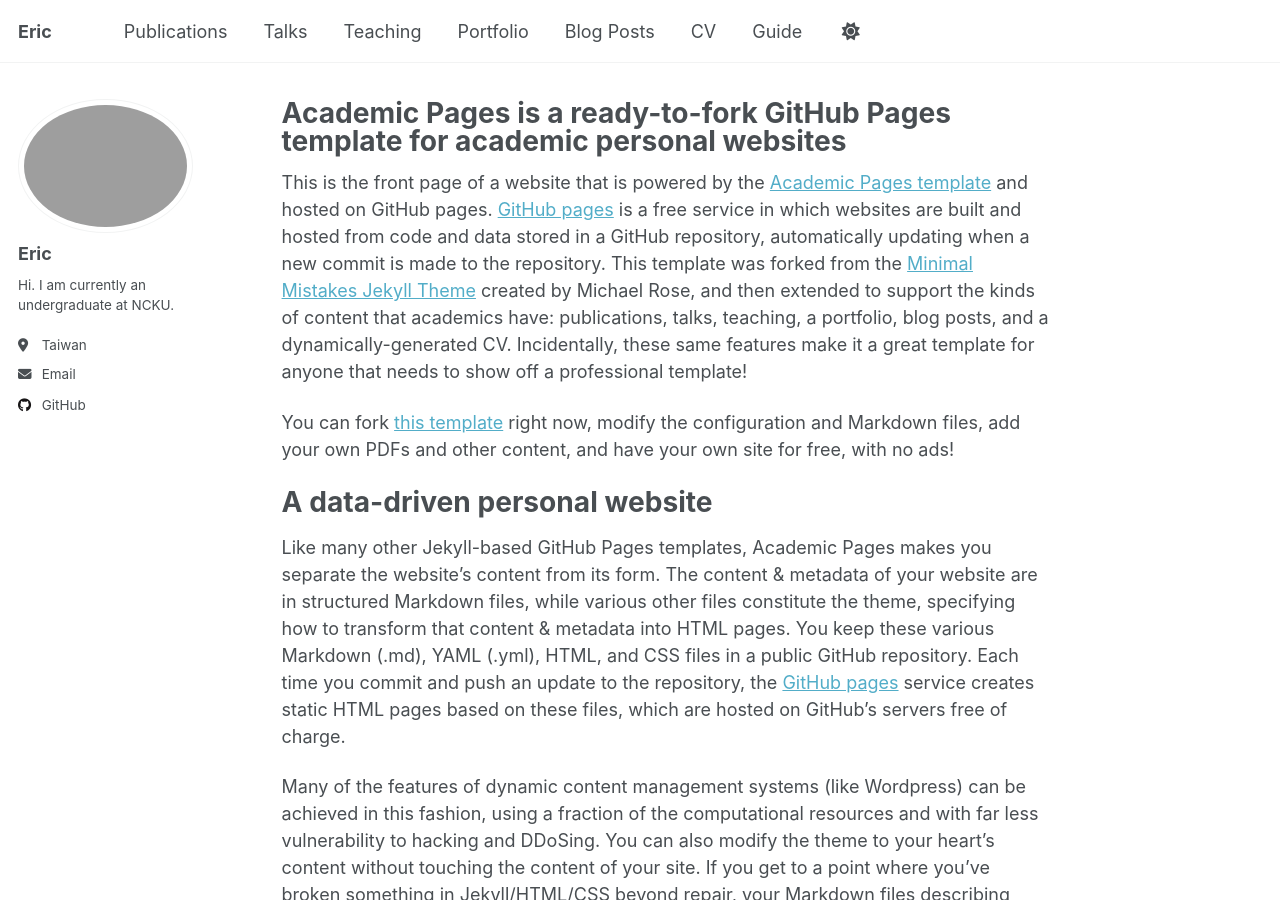
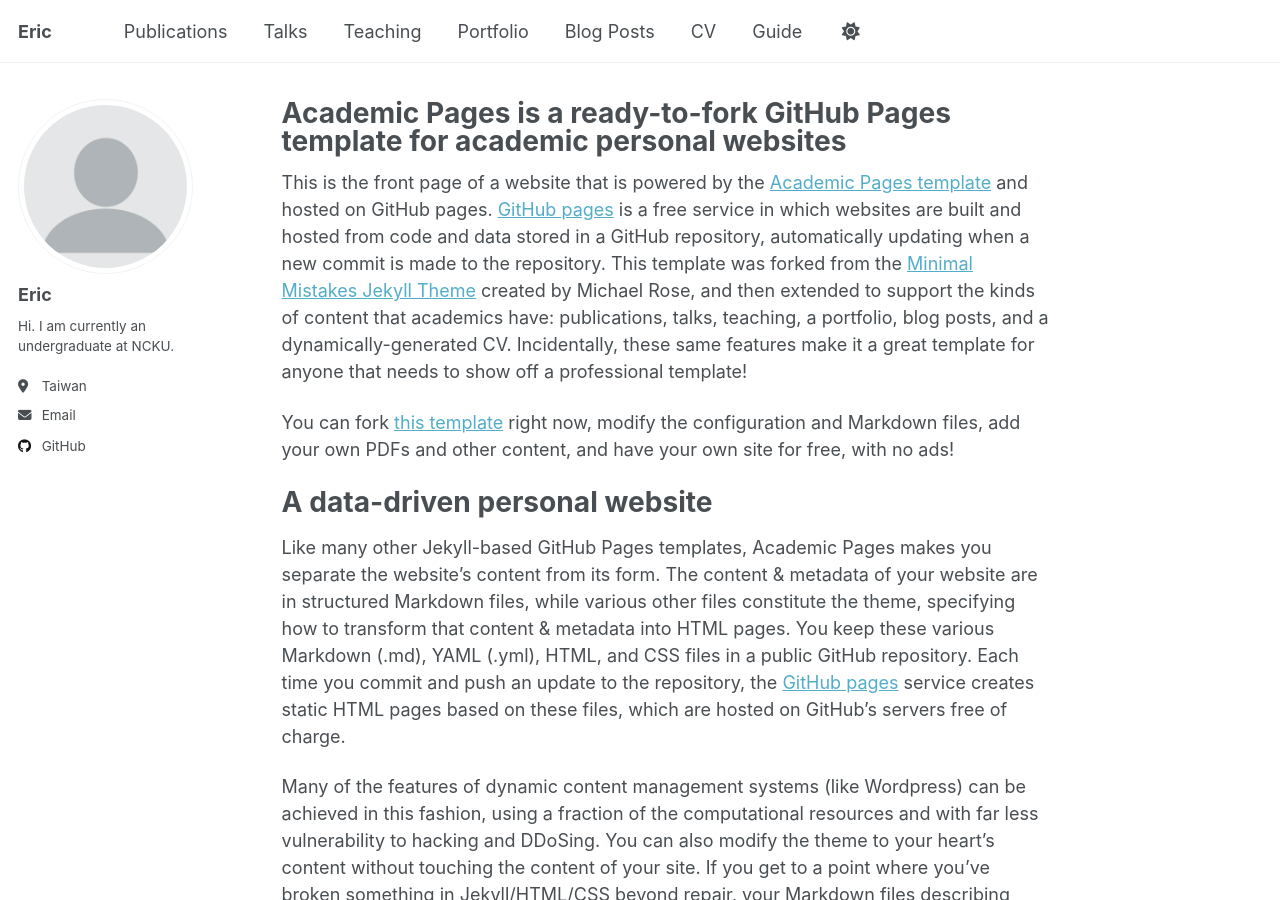
Before and after one commit to ericliu515515/ericliu515515.github.io, a Jekyll site: the page built from _pages/about.md, in a window 1280 px wide and 900 px high. Built offline with Jekyll 4.4.1, drawn with Linux system fonts in a browser that asks for light colours; a script that is not in the unit is left out.

Commit message:
Update author avatar image in config

```diff
--- a/_config.yml
+++ b/_config.yml
@@ -23,7 +23,7 @@ repository               : "academicpages/academicpages.github.io"
 #               Additional customization can be done by editing /_includes/author-profile.html
 author:
   # Biographic information
-  avatar           : "Adobe_Express_file.png"
+  avatar           : "profile.png"
   name             : "Eric"
   pronouns         : # example: "she/her"
   bio              : "Hi. I am currently an undergraduate at NCKU."
```
